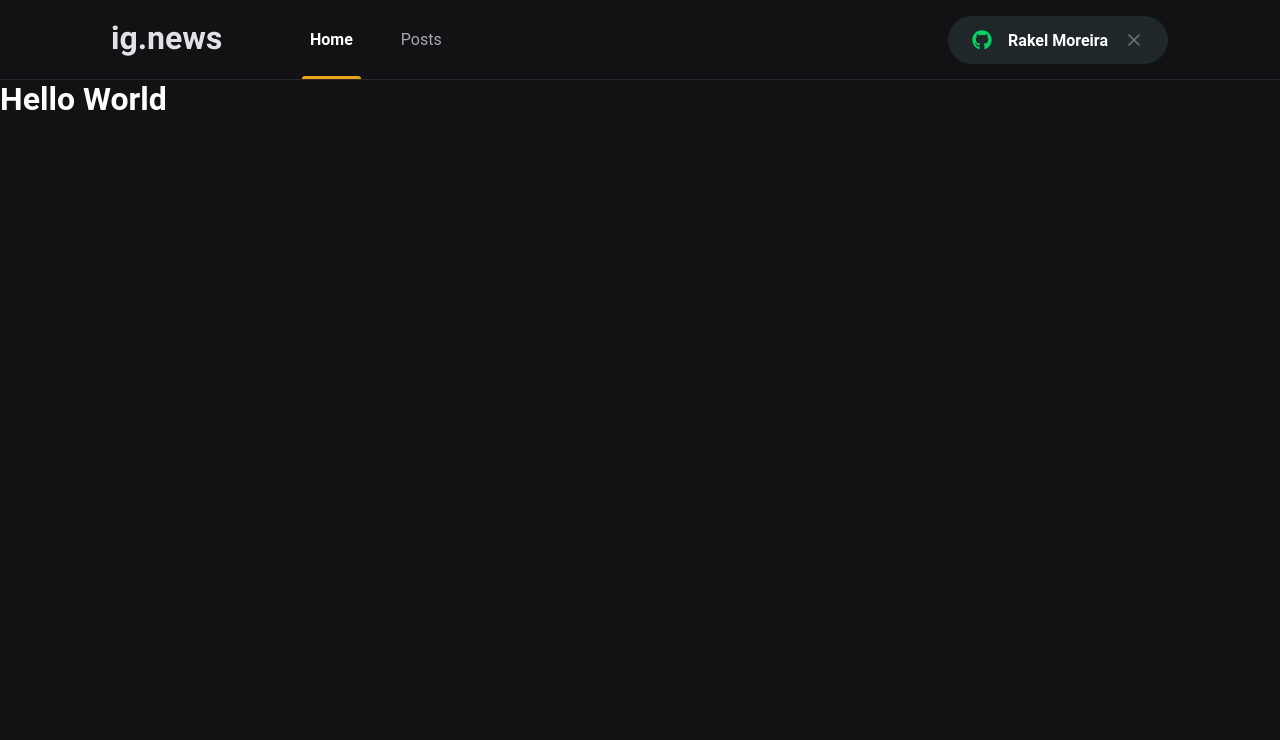
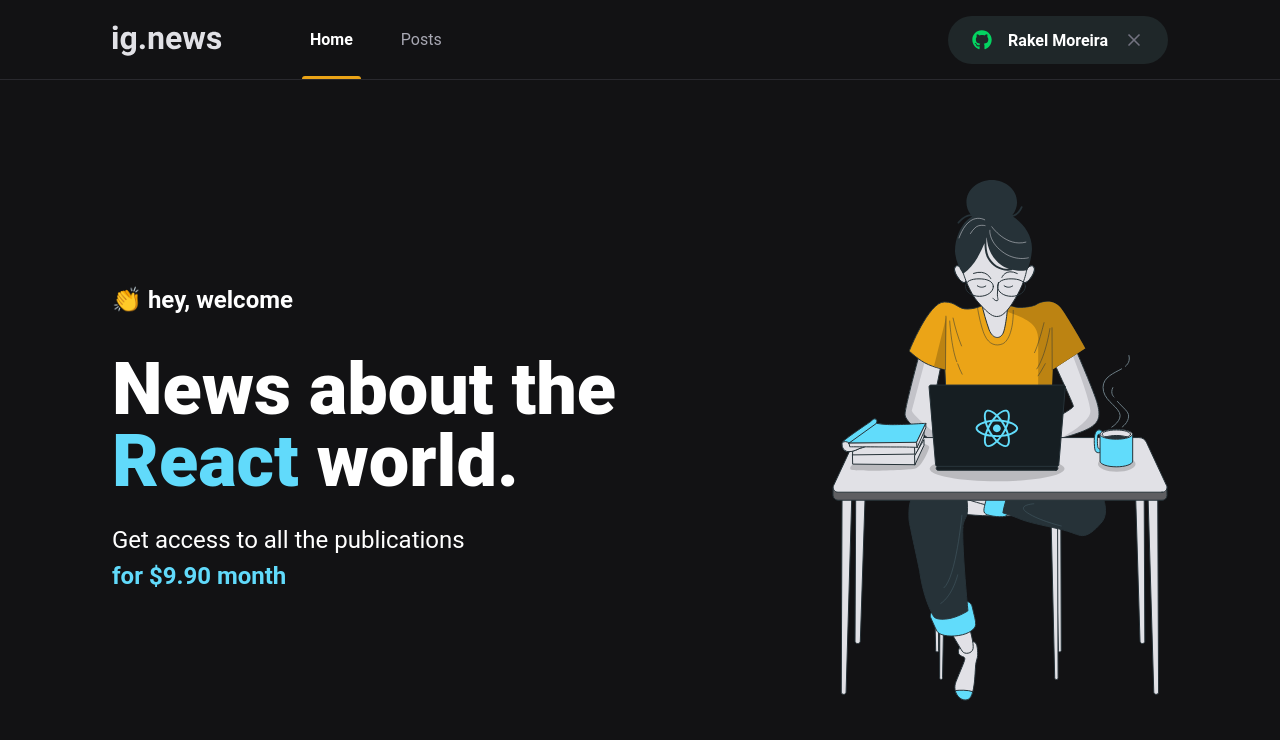
Before and after one commit to rakelmm/ignews, a Next.js app: page / in a window 1280 px wide. Shown: the top 740 px of the page. Built offline with nearby package versions, Linux system fonts and the light colour scheme.

Commit message:
Página Home

```diff
--- a/src/components/Header/index.tsx
+++ b/src/components/Header/index.tsx
@@ -1,4 +1,5 @@
-import { SigninButton } from '../SigninButton';
+// import { SigninButton } from '../SigninButton';
+import { SigninButton } from '../SignInButton';
 import styles from './styles.module.scss';
 
 export function Header() {
--- /dev/null
+++ b/src/pages/home.module.scss
@@ -0,0 +1,41 @@
+.contentContainer {
+    max-width: 1120px;
+    margin: 0 auto;
+    padding: 0 2rem;
+    height: calc(100vh - 5rem);
+
+    display: flex;
+    align-items: center;
+    justify-content: space-between;
+}
+
+.hero {
+    max-width: 600px;
+
+    > span {
+        font-size: 1.5rem;
+        font-weight: bold;
+    }
+
+    h1 {
+        font-size: 4.5rem;
+        line-height: 4.5rem;
+        font-weight: 900;
+        margin-top: 2.5rem;
+
+        span {
+            color: var(--cyan-500);
+        }
+    }
+
+    p {
+        font-size: 1.5rem;
+        line-height: 2.25rem;
+        margin-top: 1.5rem;
+
+        span {
+            color: var(--cyan-500);
+            font-weight: bold;
+        }
+    }
+}
--- a/src/pages/index.tsx
+++ b/src/pages/index.tsx
@@ -1,14 +1,25 @@
 import Head from 'next/head';
+
+import styles from './home.module.scss';
 
 export default function Home() {
   return (
     <>
       <Head>
-        <title>ig.news</title>
+        <title>Home | ig.news</title>
       </Head>
-      <h1>
-        Hello World
-      </h1>
+       <main className={styles.contentContainer}>
+         <section className={styles.hero}>
+          <span>👏 hey, welcome</span>
+          <h1>News about the <span>React</span> world.</h1>
+          <p>
+            Get access to all the publications <br />
+            <span>for $9.90 month</span>
+          </p>
+         </section>
+
+         <img src="/images/avatar.svg" alt="Girl coding" />
+       </main>
     </>
   )
 }
```
